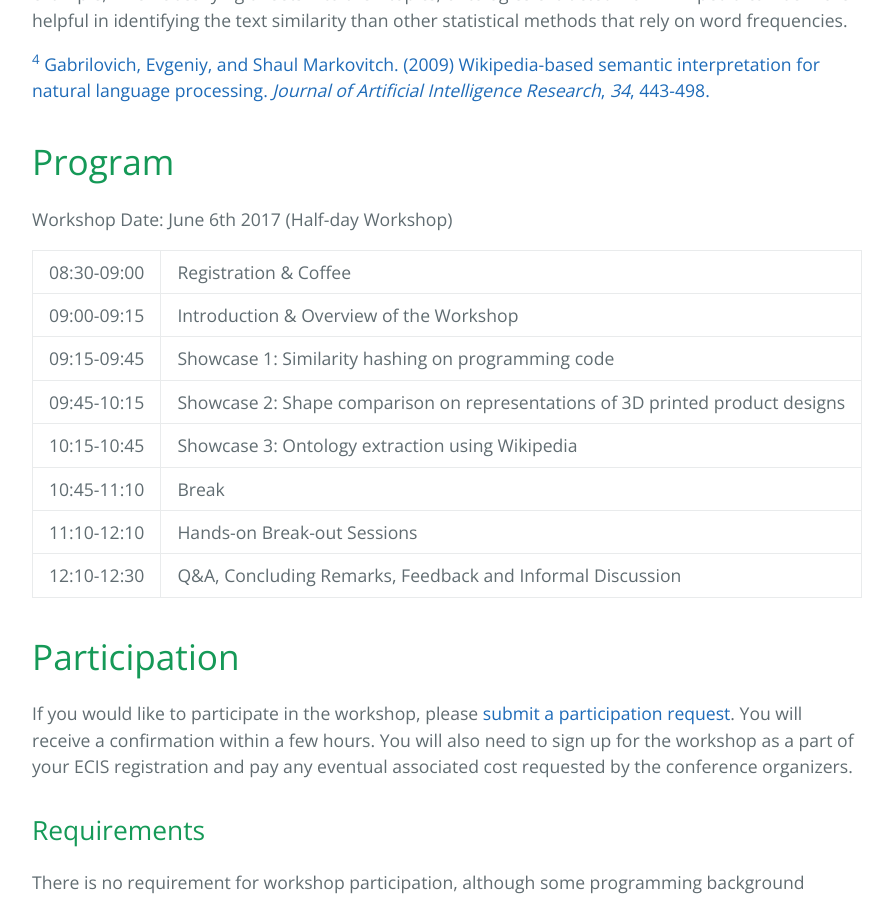
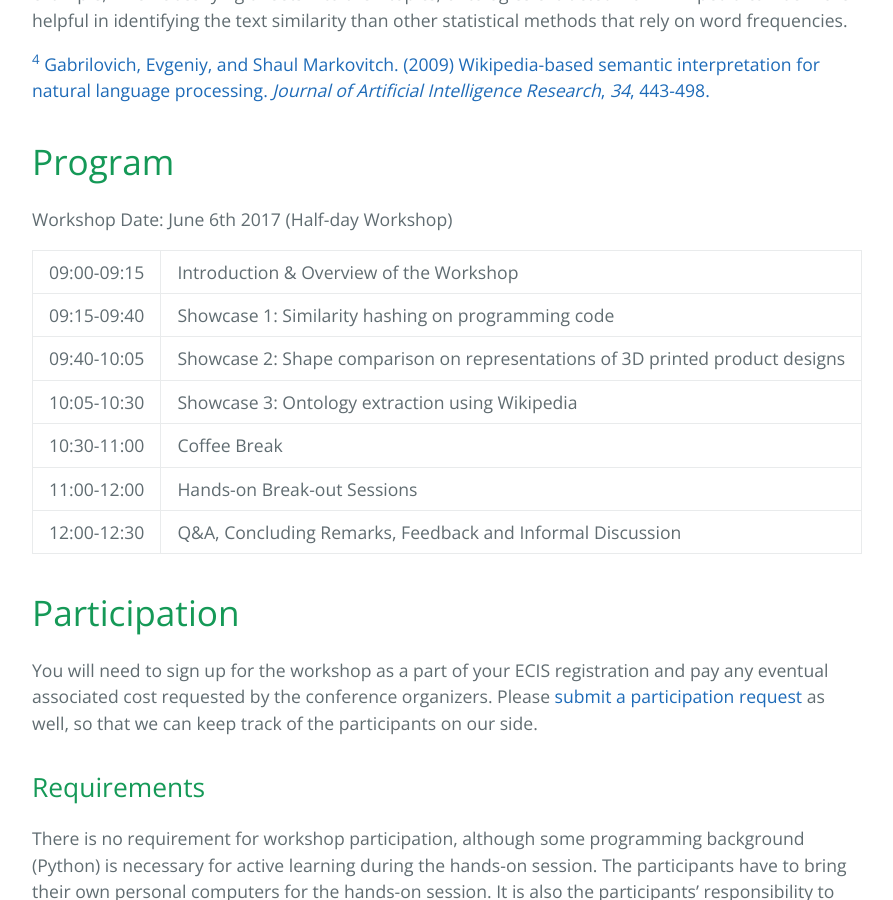
Before and after one commit to retrography/similarity-workshop, a Jekyll site: the page built from index.md, in a window 1280 px wide and 900 px high, scrolled down 2687 px. Shown: the whole window, without its empty margins (192-1085 px from the left). Built offline with Jekyll 4.4.1, drawn with Linux system fonts in a browser that asks for light colours.

Commit message:
Update index.md

```diff
--- a/index.md
+++ b/index.md
@@ -57,18 +57,17 @@ Wikipedia based ontologies can be specially useful when analyzing short and elli
 
 Workshop Date: June 6th 2017 (Half-day Workshop)
 
-| 08:30-09:00 | Registration & Coffee |
 | 09:00-09:15 | Introduction & Overview of the Workshop |
-| 09:15-09:45 | Showcase 1: Similarity hashing on programming code |
-| 09:45-10:15 | Showcase 2: Shape comparison on representations of 3D printed product designs |
-| 10:15-10:45 | Showcase 3: Ontology extraction using Wikipedia |
-| 10:45-11:10 | Break |
-| 11:10-12:10 | Hands-on Break-out Sessions |
-| 12:10-12:30 | Q&A, Concluding Remarks, Feedback and Informal Discussion |
+| 09:15-09:40 | Showcase 1: Similarity hashing on programming code |
+| 09:40-10:05 | Showcase 2: Shape comparison on representations of 3D printed product designs |
+| 10:05-10:30 | Showcase 3: Ontology extraction using Wikipedia |
+| 10:30-11:00 | Coffee Break |
+| 11:00-12:00 | Hands-on Break-out Sessions |
+| 12:00-12:30 | Q&A, Concluding Remarks, Feedback and Informal Discussion |
 
 # Participation
 
-If you would like to participate in the workshop, please [submit a participation request](https://docs.google.com/forms/d/e/1FAIpQLSd7U3oQa8iCh-j5qJWF-LEehlUIfZXlvqgFRE6xHusv8wHbtQ/viewform). You will receive a confirmation within a few hours. You will also need to sign up for the workshop as a part of your ECIS registration and pay any eventual associated cost requested by the conference organizers.
+You will need to sign up for the workshop as a part of your ECIS registration and pay any eventual associated cost requested by the conference organizers. Please [submit a participation request](https://docs.google.com/forms/d/e/1FAIpQLSd7U3oQa8iCh-j5qJWF-LEehlUIfZXlvqgFRE6xHusv8wHbtQ/viewform) as well, so that we can keep track of the participants on our side.
 
 ## Requirements
 
```
